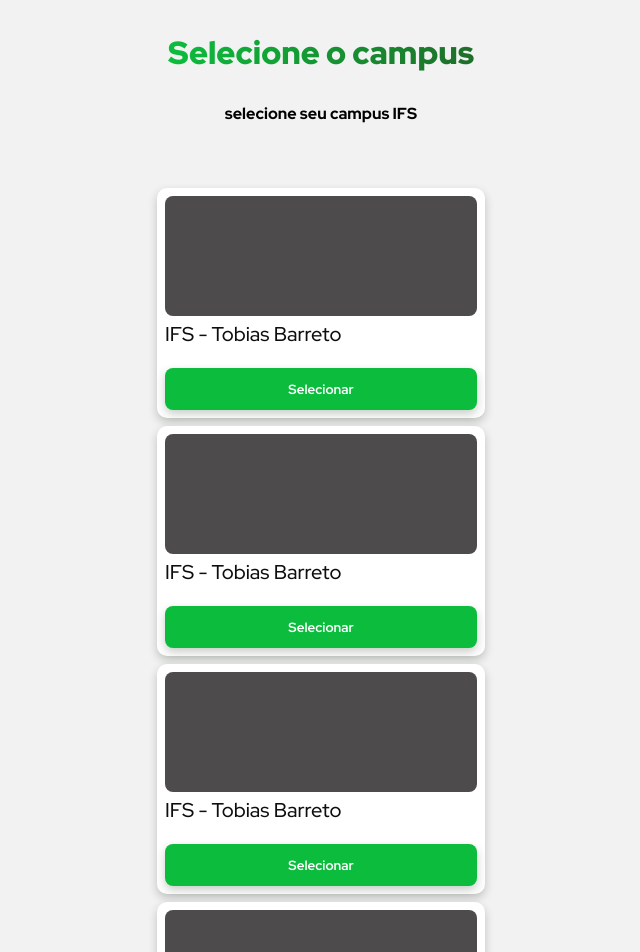
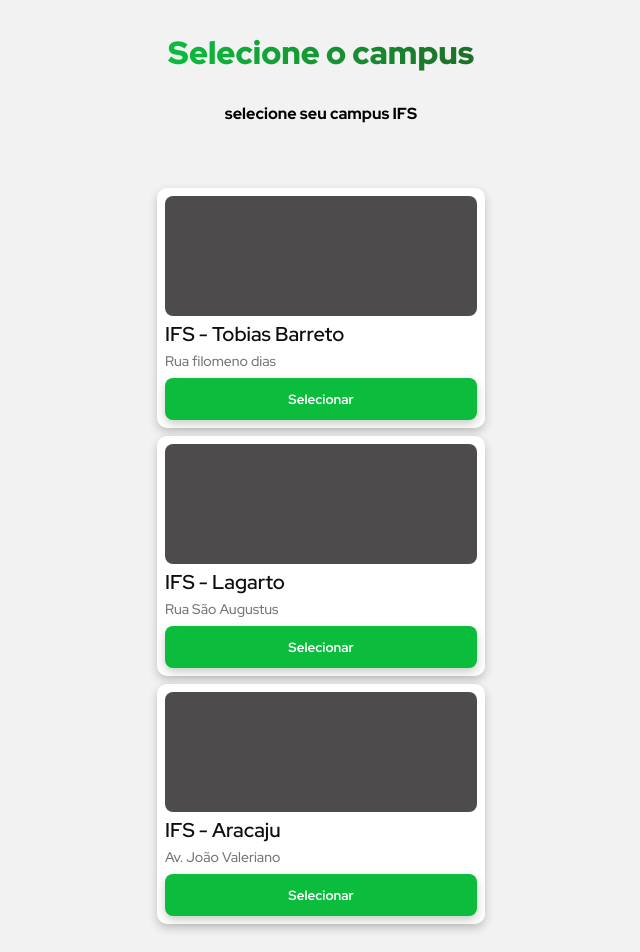
Before and after one commit to ElielBarbosa/scap-web, a React (Vite) app: page /select-campus in a window 1280 px wide. Shown: the top 952 px of the page, without its empty margins (319-959 px from the left). Built offline with nearby package versions, Linux system fonts and the light colour scheme.

Commit message:
feat(select-campus): Implementar lógica de cadastro de novo usuário.

```diff
--- a/src/api/api.jsx
+++ b/src/api/api.jsx
@@ -2,5 +2,5 @@
 
 export const URL_BASE = "http://localhost:3000/api/v1";
 export const api = axios.create({
-  baseURL: URL_BASE,
+  baseURL: "http://localhost:3000/api/v1",
 });
--- a/src/contexts/UserContext.jsx
+++ b/src/contexts/UserContext.jsx
@@ -9,6 +9,8 @@
 export const UserStorage = ({ children }) => {
   const navigate = useNavigate();
   const [mostrar, setMostrar] = useState(false);
+  const [registerData, setRegisterData] = useState({});
+  const [selectedCampus, setSelectCampus] = useState();
 
   useEffect(() => {});
 
@@ -33,9 +35,34 @@
     setMostrar(!mostrar);
   }
 
+  async function createNewUser() {
+    try {
+      const response = await api.post("/user", registerData, {
+        headers: {
+          "Content-Type": "application/json", // Garanta que isso seja enviado
+        },
+      });
+      console.log(response);
+
+      //setRegisterData({});
+    } catch (error) {
+      console.log(error.response);
+    }
+  }
+
   return (
     <UserContext.Provider
-      value={{ handdleLogin, mostrar, setMostrar, mudarModal }}
+      value={{
+        handdleLogin,
+        mostrar,
+        setMostrar,
+        mudarModal,
+        registerData,
+        setRegisterData,
+        selectedCampus,
+        setSelectCampus,
+        createNewUser,
+      }}
     >
       {children}
     </UserContext.Provider>
--- a/src/pages/SelectCampus/SelectCampusCard/index.jsx
+++ b/src/pages/SelectCampus/SelectCampusCard/index.jsx
@@ -1,18 +1,29 @@
 import styles from "./styles.module.css";
 import { UserContext } from "../../../contexts/UserContext";
-import { useContext } from "react";
+import { useContext, useEffect } from "react";
 
-function SelectCampusCard() {
+function SelectCampusCard({ id, campusName, address }) {
   const { setMostrar } = useContext(UserContext);
+  const { registerData, setRegisterData } = useContext(UserContext);
+
+  //só para ver se os state do campsu selecionado muda
+  useEffect(() => {
+    console.log(registerData);
+  }, [registerData]);
+  const selectCampus = (event) => {
+    const id = Number(event.target.parentElement.getAttribute("campusId"));
+    setRegisterData({ ...registerData, campusId: id });
+
+    setMostrar(true);
+  };
+
   return (
     <li className={styles.campusCard}>
       <div className={styles.imgCampus}></div>
-      <div className={styles.dataCampusWrapper}>
-        <h5 className={styles.campusCardTitle}>IFS - Tobias Barreto</h5>
-        <button
-          className={styles.campusCardButton}
-          onClick={() => setMostrar(true)}
-        >
+      <div className={styles.dataCampusWrapper} campusId={id}>
+        <h5 className={styles.campusCardTitle}>{campusName}</h5>
+        <span className={styles.enderecoCampus}>{address}</span>
+        <button onClick={selectCampus} className={styles.campusCardButton}>
           Selecionar
         </button>
       </div>
--- a/src/pages/SelectCampus/SelectCampusCard/styles.module.css
+++ b/src/pages/SelectCampus/SelectCampusCard/styles.module.css
@@ -28,7 +28,15 @@
 .campusCardTitle {
     font-size: 20px;
     line-height: 20px;
-    margin-bottom: 16px;
+    font-weight: 600;
+
+}
+
+.enderecoCampus {
+    font-size: 14px;
+    font-weight: 500;
+    color: var(--gray-3);
+
 }
 
 .campusCardButton {
--- a/src/pages/SelectCampus/SelectCampusList/index.jsx
+++ b/src/pages/SelectCampus/SelectCampusList/index.jsx
@@ -1,15 +1,21 @@
 import SelectCampusCard from "../SelectCampusCard";
 import styles from "./styles.module.css";
 
-function SelectCampusList({ mostrar }) {
+function SelectCampusList() {
+  const campus = [
+    { id: 1, campusName: "IFS - Tobias Barreto", address: "Rua filomeno dias" },
+    { id: 2, campusName: "IFS - Lagarto", address: "Rua São Augustus" },
+    { id: 3, campusName: "IFS - Aracaju", address: "Av. João Valeriano" },
+  ];
   return (
     <ul className={styles.campusListContainer}>
-      <SelectCampusCard setMostrar={mostrar} />
-      <SelectCampusCard setMostrar={mostrar} />
-      <SelectCampusCard setMostrar={mostrar} />
-      <SelectCampusCard setMostrar={mostrar} />
-      <SelectCampusCard setMostrar={mostrar} />
-      <SelectCampusCard setMostrar={mostrar} />
+      {campus.map((campus) => (
+        <SelectCampusCard
+          address={campus.address}
+          id={campus.id}
+          campusName={campus.campusName}
+        />
+      ))}
     </ul>
   );
 }
--- a/src/pages/SelectCampus/SelectCampusModal/index.jsx
+++ b/src/pages/SelectCampus/SelectCampusModal/index.jsx
@@ -5,7 +5,8 @@
 import { UserContext } from "../../../contexts/UserContext";
 
 function SelectCampusForm() {
-  const { mostrar, setMostrar } = useContext(UserContext);
+  const { mostrar, setMostrar, createNewUser } = useContext(UserContext);
+
   return (
     <div className={`${styles.campusModalContainer} opacityAnimation`}>
       <div className={`${styles.modalCampus} scaleAnimation`}>
@@ -17,7 +18,15 @@
         <p className={styles.modalCampusMessage}>
           Você selecionou o campus IFS - Tobias Barreto, deseja confirmar?
         </p>
-        <button className={styles.modalConfirmButton}>Confirmar</button>
+        <button
+          onClick={() => {
+            setMostrar(false);
+            createNewUser();
+          }}
+          className={styles.modalConfirmButton}
+        >
+          Confirmar
+        </button>
       </div>
     </div>
   );
--- a/src/pages/SelectCampus/SelectCampusPage/index.jsx
+++ b/src/pages/SelectCampus/SelectCampusPage/index.jsx
@@ -7,7 +7,8 @@
 import { UserContext } from "../../../contexts/UserContext";
 
 function SelectCampusPage() {
-  const { mostrar, setMostrar } = useContext(UserContext);
+  const { mostrar } = useContext(UserContext);
+
   return (
     <>
       <div
--- a/src/pages/SignUp/SignUpForm/index.jsx
+++ b/src/pages/SignUp/SignUpForm/index.jsx
@@ -8,7 +8,7 @@
 import styles from "./styles.module.css";
 import { useContext } from "react";
 import { UserContext } from "../../../contexts/UserContext";
-import { Link } from "react-router-dom";
+import { Link, useNavigate } from "react-router-dom";
 
 function SignUpForm() {
   const username = useForm();
@@ -16,26 +16,24 @@
   const password = useForm();
   const register = useForm();
 
-  const { createNewUser } = useContext(UserContext);
+  const { registerData, setRegisterData } = useContext(UserContext);
+  const navigate = useNavigate();
 
   function onSubmit(event) {
     event.preventDefault();
 
-    const bodyRequest = {
+    setRegisterData({
       username: username.value,
       email: email.value,
       passwordHash: password.value,
       registration: register.value,
-      campusId: 1,
-    };
+      campusId: null,
+    });
+    console.log(registerData);
 
-    try {
-      createNewUser(bodyRequest);
-      // console.log(response)
-    } catch (error) {
-      console.log(error);
-    }
+    navigate("/select-campus");
   }
+
   return (
     <>
       <div>
@@ -52,6 +50,7 @@
             placehoder="Nome"
             value={username.value}
             onChange={username.onChange}
+            required
           />
           <Input
             iconUrl={iconEmail}
@@ -60,6 +59,8 @@
             placehoder="E-mail"
             value={email.value}
             onChange={email.onChange}
+            required
+            required
           />
           <Input
             iconUrl={iconPassword}
@@ -83,9 +84,9 @@
             <Link to="/">
               <Button variant="secondary">Voltar</Button>
             </Link>
-            <Link to="/select-campus">
-              <Button variant="primary">Próximo</Button>
-            </Link>
+            <Button onClick={onSubmit} variant="primary">
+              Próximo
+            </Button>
           </div>
         </form>
       </div>
```
